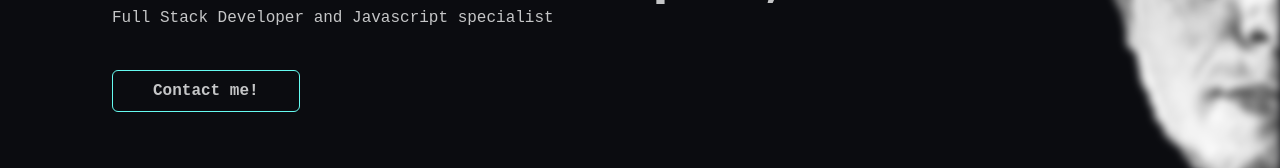
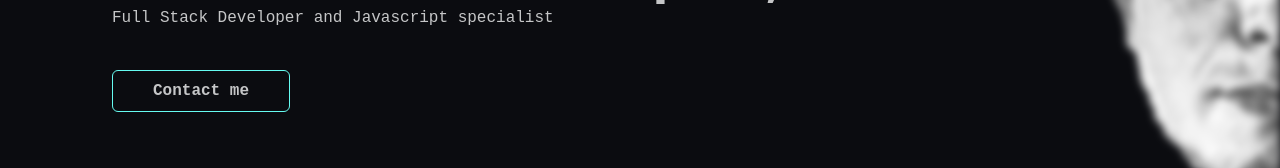
Before and after one commit to Jhon-Villamizar/Portfolio, a React (Create React App) app: page / in a window 1280 px wide. Shown: the part 431-599 px from the top of the page. Built offline with nearby package versions, Linux system fonts and the light colour scheme; a web font is replaced by a local one.

Commit message:
add: quit ! in header

```diff
--- a/src/components/header/index.tsx
+++ b/src/components/header/index.tsx
@@ -33,7 +33,7 @@ const Header: FC = () => (
             hover:text-[#000]
             hover:font-semibold"
         >
-          Contact me!
+          Contact me
         </button>
       </Link>
     </div>
```
